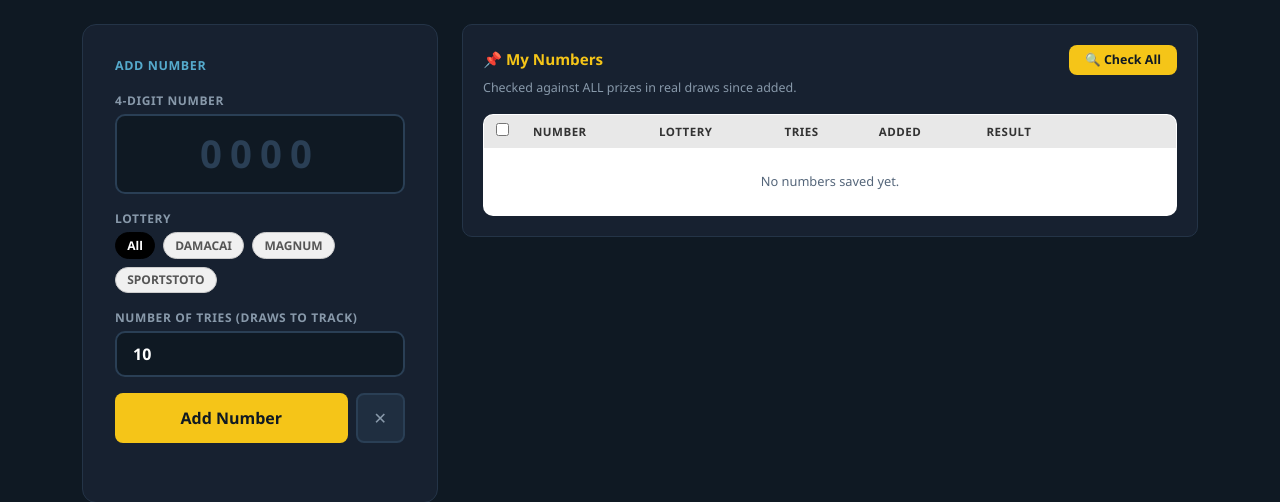
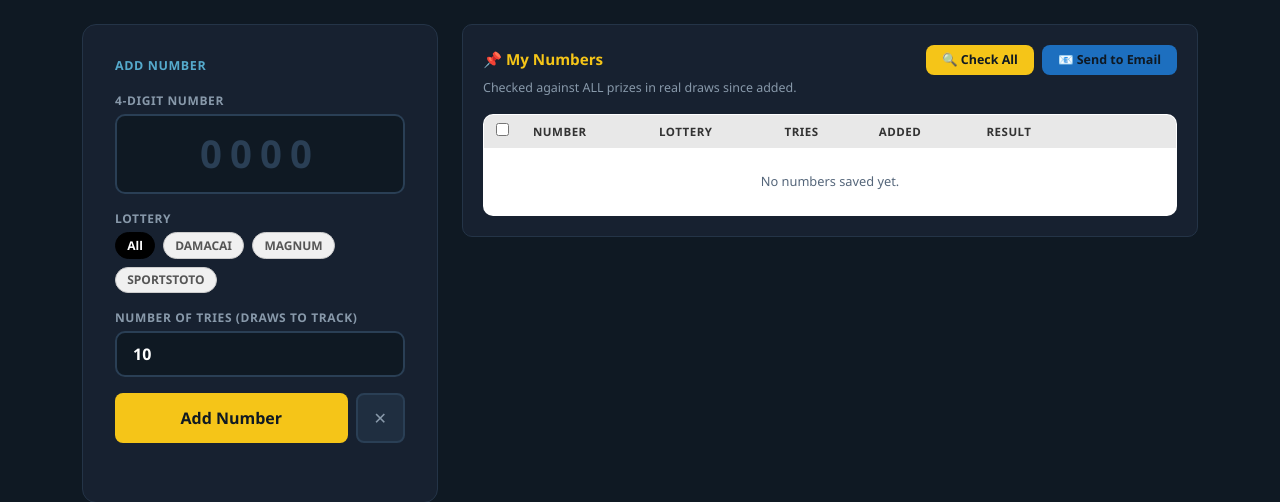
Before and after one commit to saupin/4d-lottery-checker, a Flask app: page /simulate in a window 1280 px wide. Shown: the part 157-659 px from the top of the page. Run offline with Flask 3, Linux system fonts and the light colour scheme; the visitor is signed in with stand-in values (Sample User, id 1); data that the repository does not hold is empty.

Commit message:
Add Send to Email feature for My Numbers
- New POST /api/my-numbers/send-email route — validates email, builds
  an HTML email of the user's tracked numbers, sends via Resend API
- simulate.html: Send to Email button next to Check All, modal with
  email input and inline success/error feedback
- Requires RESEND_API_KEY env var (get a free key at resend.com)

Co-Authored-By: Claude Sonnet 4.6 <noreply@anthropic.com>

```diff
--- a/app.py
+++ b/app.py
@@ -1453,6 +1453,82 @@ def api_my_numbers_update():
     return jsonify(data)
 
 
+@app.route("/api/my-numbers/send-email", methods=["POST"])
+@approved_required
+def api_my_numbers_send_email():
+    import re
+    body  = request.get_json(silent=True) or {}
+    email = body.get("email", "").strip()
+
+    if not re.match(r"^[^\s@]+@[^\s@]+\.[^\s@]+$", email):
+        return jsonify({"error": "Invalid email address"}), 400
+
+    uid     = session["user_id"]
+    entries = _load_user_numbers(uid)
+    if not entries:
+        return jsonify({"error": "No numbers to send"}), 400
+
+    resend_key = os.environ.get("RESEND_API_KEY", "")
+    if not resend_key:
+        return jsonify({"error": "Email service not configured"}), 503
+
+    # Build HTML email
+    lot_labels = {"all": "All", "damacai": "DAMACAI", "magnum": "MAGNUM", "toto": "SPORTSTOTO"}
+    rows_html = ""
+    for t in entries:
+        rows_html += (
+            f"<tr>"
+            f"<td style='padding:.5rem .75rem;font-family:monospace;font-size:1.1rem;font-weight:700'>{t['num']}</td>"
+            f"<td style='padding:.5rem .75rem;font-size:.85rem'>{lot_labels.get(t['lottery'], t['lottery'])}</td>"
+            f"<td style='padding:.5rem .75rem;font-size:.85rem'>{t.get('tries', 10)} draws</td>"
+            f"<td style='padding:.5rem .75rem;font-size:.85rem'>{t.get('date', '')}</td>"
+            f"</tr>"
+        )
+
+    html = f"""<!DOCTYPE html>
+<html><body style="font-family:Arial,sans-serif;background:#f4f4f4;padding:2rem">
+  <div style="max-width:560px;margin:0 auto;background:#fff;border-radius:10px;overflow:hidden;
+              box-shadow:0 2px 8px rgba(0,0,0,.1)">
+    <div style="background:#0d1117;padding:1.5rem 2rem">
+      <h2 style="color:#f5c518;margin:0;font-size:1.3rem">&#127922; My 4D Numbers</h2>
+      <p style="color:#8899aa;margin:.4rem 0 0;font-size:.85rem">Tracked by <strong style="color:#fff">{uid}</strong></p>
+    </div>
+    <div style="padding:1.5rem 2rem">
+      <table style="width:100%;border-collapse:collapse">
+        <thead>
+          <tr style="border-bottom:2px solid #eee">
+            <th style="padding:.5rem .75rem;text-align:left;font-size:.75rem;text-transform:uppercase;color:#888">Number</th>
+            <th style="padding:.5rem .75rem;text-align:left;font-size:.75rem;text-transform:uppercase;color:#888">Lottery</th>
+            <th style="padding:.5rem .75rem;text-align:left;font-size:.75rem;text-transform:uppercase;color:#888">Tries</th>
+            <th style="padding:.5rem .75rem;text-align:left;font-size:.75rem;text-transform:uppercase;color:#888">Added</th>
+          </tr>
+        </thead>
+        <tbody>{rows_html}</tbody>
+      </table>
+      <p style="margin-top:1.5rem;font-size:.8rem;color:#aaa">
+        Sent from 4D Lottery Checker &bull; {datetime.utcnow().strftime("%d %b %Y %H:%M")} UTC
+      </p>
+    </div>
+  </div>
+</body></html>"""
+
+    payload = {
+        "from": "4D Lottery Checker <onboarding@resend.dev>",
+        "to": [email],
+        "subject": f"Your 4D Numbers — {uid}",
+        "html": html,
+    }
+    resp = _req.post(
+        "https://api.resend.com/emails",
+        headers={"Authorization": f"Bearer {resend_key}", "Content-Type": "application/json"},
+        json=payload,
+        timeout=10,
+    )
+    if not resp.ok:
+        return jsonify({"error": f"Email API error: {resp.status_code}"}), 502
+    return jsonify({"ok": True})
+
+
 # ── Feedback storage ──────────────────────────────────────────────────────────
 
 def _save_feedback(user_id: str, text: str, analysis: str = "",
--- a/templates/simulate.html
+++ b/templates/simulate.html
@@ -53,10 +53,16 @@
     <div class="section-card">
       <div class="d-flex align-items-center justify-content-between mb-1 flex-wrap gap-2">
         <div class="section-title mb-0">&#128204; My Numbers</div>
-        <button class="btn-search" style="padding:.35rem 1rem;font-size:.78rem" onclick="checkAll()"
-                {% if not session.get('approved') %}disabled title="Only Logged-in users are allowed to use this function."{% endif %}>
-          &#128269; Check All
-        </button>
+        <div class="d-flex gap-2">
+          <button class="btn-search" style="padding:.35rem 1rem;font-size:.78rem" onclick="checkAll()"
+                  {% if not session.get('approved') %}disabled title="Only Logged-in users are allowed to use this function."{% endif %}>
+            &#128269; Check All
+          </button>
+          <button class="btn-search" style="padding:.35rem 1rem;font-size:.78rem;background:#1d6fbf" onclick="openEmailModal()"
+                  {% if not session.get('approved') %}disabled title="Only Logged-in users are allowed to use this function."{% endif %}>
+            &#128231; Send to Email
+          </button>
+        </div>
       </div>
       <p class="section-sub">Checked against ALL prizes in real draws since added.</p>
 
@@ -381,6 +387,48 @@
     renderTable(cachedList, lastResults);
   }
 
+  /* ── Send to Email ── */
+  function openEmailModal() {
+    if (!cachedList.length) { showMsg('No numbers to send.', 'danger'); return; }
+    document.getElementById('email-input').value = '';
+    document.getElementById('email-msg').textContent = '';
+    document.getElementById('email-modal').style.display = 'flex';
+    document.getElementById('email-input').focus();
+  }
+
+  function closeEmailModal() {
+    document.getElementById('email-modal').style.display = 'none';
+  }
+
+  async function sendEmail() {
+    const email = document.getElementById('email-input').value.trim();
+    const msgEl = document.getElementById('email-msg');
+    if (!email || !/^[^\s@]+@[^\s@]+\.[^\s@]+$/.test(email)) {
+      msgEl.style.color = '#e55'; msgEl.textContent = 'Please enter a valid email address.'; return;
+    }
+    const btn = document.getElementById('send-email-btn');
+    btn.disabled = true; btn.textContent = 'Sending…';
+    try {
+      const r = await fetch('/api/my-numbers/send-email', {
+        method: 'POST',
+        headers: { 'Content-Type': 'application/json' },
+        body: JSON.stringify({ email })
+      });
+      const d = await r.json();
+      if (r.ok) {
+        msgEl.style.color = '#22c55e';
+        msgEl.textContent = `✓ Sent to ${email}`;
+        setTimeout(closeEmailModal, 1800);
+      } else {
+        msgEl.style.color = '#e55'; msgEl.textContent = d.error || 'Send failed.';
+      }
+    } catch {
+      msgEl.style.color = '#e55'; msgEl.textContent = 'Network error.';
+    } finally {
+      btn.disabled = false; btn.textContent = 'Send';
+    }
+  }
+
   /* ── Init ── */
   apiGet().then(list => {
     cachedList = list;
@@ -389,4 +437,25 @@
   });
 </script>
 
+<!-- Email modal -->
+<div id="email-modal" style="display:none;position:fixed;inset:0;background:rgba(0,0,0,.65);
+     z-index:9999;align-items:center;justify-content:center">
+  <div style="background:#1a1f2e;border:1px solid #334;border-radius:12px;padding:1.75rem 2rem;
+              width:min(420px,92vw);box-shadow:0 8px 32px rgba(0,0,0,.6)">
+    <div style="font-size:.72rem;color:#55aacc;font-weight:700;text-transform:uppercase;
+                letter-spacing:.6px;margin-bottom:1rem">Send My Numbers</div>
+    <p style="font-size:.85rem;color:#aabbcc;margin-bottom:1rem">
+      Enter an email address and we'll send your full numbers list with results.
+    </p>
+    <input id="email-input" type="email" placeholder="you@example.com"
+           class="number-input mb-3" style="font-size:.9rem"
+           onkeydown="if(event.key==='Enter')sendEmail()">
+    <div id="email-msg" style="font-size:.8rem;min-height:1.1rem;margin-bottom:.75rem"></div>
+    <div class="d-flex gap-2">
+      <button id="send-email-btn" class="btn-search flex-grow-1" onclick="sendEmail()">Send</button>
+      <button class="btn-clear" onclick="closeEmailModal()">Cancel</button>
+    </div>
+  </div>
+</div>
+
 {% endblock %}
```
